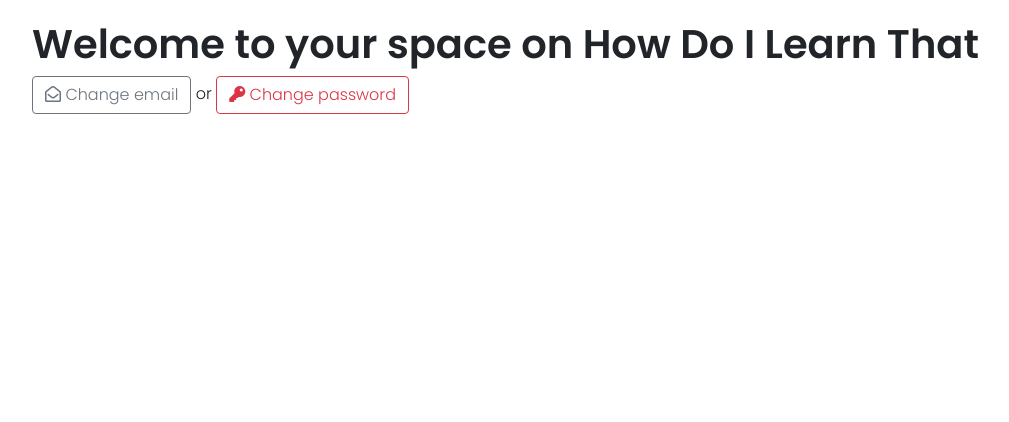
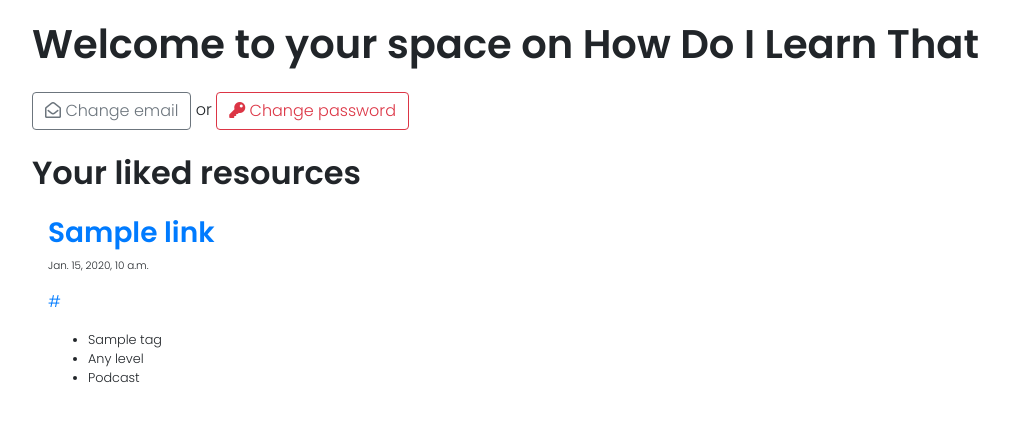
Before and after one commit to nrimsky/livlearn-v0, a Django app: page /me/dashboard/ in a window 1280 px wide. Shown: the part 58-480 px from the top of the page, without its empty margins (53-1062 px from the left). Run offline with Django 3.2, Linux system fonts and the light colour scheme; a user stored in the database is signed in; tables that the repository leaves empty hold one stand-in row (values such as "Sample post"); some libraries are stand-ins or nearby versions.

Commit message:
your liked resources

```diff
--- a/authapp/templates/authapp/dashboard.html
+++ b/authapp/templates/authapp/dashboard.html
@@ -2,8 +2,28 @@
 {% block title %}Dashboard{% endblock title %}
 {% block content %}
     <h1>{{ welcome }}</h1>
-    <div>
-        <a href="{% url 'authapp:edit' %}" class="btn btn-outline-secondary"><i class="far fa-envelope-open"></i> Change email</a> or
-        <a href="{% url 'authapp:password_change' %}" class="btn btn-outline-danger"><i class="fas fa-key"></i> Change password</a>
+    <div class="my-4">
+        <a href="{% url 'authapp:edit' %}" class="btn btn-outline-secondary"><i class="far fa-envelope-open"></i> Change
+            email</a> or
+        <a href="{% url 'authapp:password_change' %}" class="btn btn-outline-danger"><i class="fas fa-key"></i> Change
+            password</a>
     </div>
+    {% if links %}
+        <h2 class="mt-4 mb-2">Your liked resources</h2>
+        <div class="my-4 ml-3">
+            {% for link in links %}
+                <h3><a href="{% url 'links:detail' link.id %}">{{ link.name }}</a></h3>
+                <p style="font-size: .65em">{{ link.created_at }}</p>
+                <p><a href="{{ link.url }}">{{ link.url }}</a></p>
+                <ul style="font-size: .8em">
+                    {% for tag in link.tags.all %}
+                        <li>{{ tag.name }}</li>
+                    {% endfor %}
+                    <li>{{ link.get_level_display }}</li>
+                    <li>{{ link.get_type_display }}</li>
+                </ul>
+            {% endfor %}
+        </div>
+    {% endif %}
+
 {% endblock content %}
--- a/authapp/views.py
+++ b/authapp/views.py
@@ -2,7 +2,7 @@
 from django.shortcuts import render
 from django.contrib.auth.decorators import login_required
 from .forms import UserRegistration, UserEditForm
-
+from links.models import Link
 
 # Create your views here.
 
@@ -10,7 +10,8 @@
 def dashboard(request):
 
     context = {
-        "welcome": "Welcome to your space on How Do I Learn That"
+        "welcome": "Welcome to your space on How Do I Learn That",
+        "links": request.user.link_like.all()
     }
     return render(request, 'authapp/dashboard.html', context=context)
 
--- a/links/forms.py
+++ b/links/forms.py
@@ -3,8 +3,8 @@
 
 
 class SearchForm(forms.Form):
-    type = forms.MultipleChoiceField(label='Resource type', choices=Link.TYPE_CHOICES, required=False)
-    tags = forms.ModelMultipleChoiceField(label='Choose tags', queryset=Tag.objects.all(), required=False)
+    type = forms.MultipleChoiceField(label='Filter by resource type', choices=Link.TYPE_CHOICES, required=False)
+    tags = forms.ModelMultipleChoiceField(label='Filter by topic', queryset=Tag.objects.all(), required=False)
     level = forms.ChoiceField(label='Experience level', choices=Link.LEVEL_CHOICES, required=False)
 
     def clean(self):
--- a/links/models.py
+++ b/links/models.py
@@ -8,6 +8,7 @@
 class LinkQuerySet(models.QuerySet):
     def search(self, **kwargs):
         qs = self
+        qs = qs.filter(approved=True)
         qs = qs.order_by('-created_at')
         if kwargs.get('level', []):
             if "AN" not in kwargs['level']:
@@ -21,6 +22,7 @@
 
 class Link(models.Model):
 
+    approved = models.BooleanField(default=False, blank=False, null=False)
     objects = LinkQuerySet.as_manager()
 
     likes = models.ManyToManyField(settings.AUTH_USER_MODEL, related_name='link_like', blank=True)
--- a/links/views.py
+++ b/links/views.py
@@ -27,7 +27,7 @@
         links = Link.objects.search(**form.cleaned_data)
         searched = True
     else:
-        links = Link.objects.order_by('-created_at')[:5]
+        links = Link.objects.filter(approved=True).order_by('-created_at')[:5]
     return render(request, "links/index.html", {"form": form, "object_list": links, "list_title": list_title, "searched": searched})
 
 
--- a/static/css/style.css
+++ b/static/css/style.css
@@ -43,7 +43,7 @@
 .resource_type_wrapper {
     width: 50%;
     display: inline;
-    margin-right: 15px;
+    margin-left: 15px;
     margin-top: 15px;
     margin-bottom: 15px;
 }
@@ -51,7 +51,7 @@
 .tags_wrapper {
     width: 50%;
     display: inline;
-    margin-left: 15px;
+    margin-right: 15px;
     margin-top: 15px;
     margin-bottom: 15px;
 }
@@ -82,11 +82,15 @@
     .resource_type_wrapper {
         width: 100%;
         display: block;
+        margin-left: 0;
+        margin-right: 0;
     }
 
     .tags_wrapper {
         width: 100%;
         display: block;
+        margin-left: 0;
+        margin-right: 0;
     }
 
     .multi_selects {
```
Also changed, not shown: links/templates/links/index.html (+5 -5 lines), links/migrations/0002_auto_20210313_1933.py (added), links/migrations/0003_link_approved.py (added).
